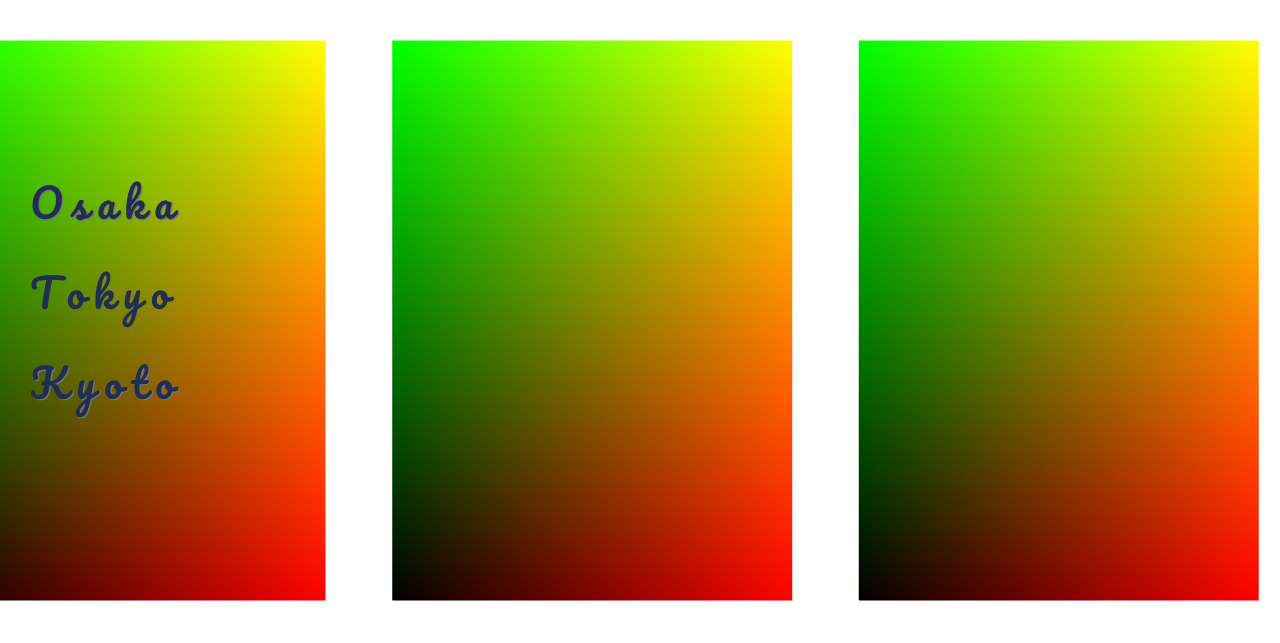
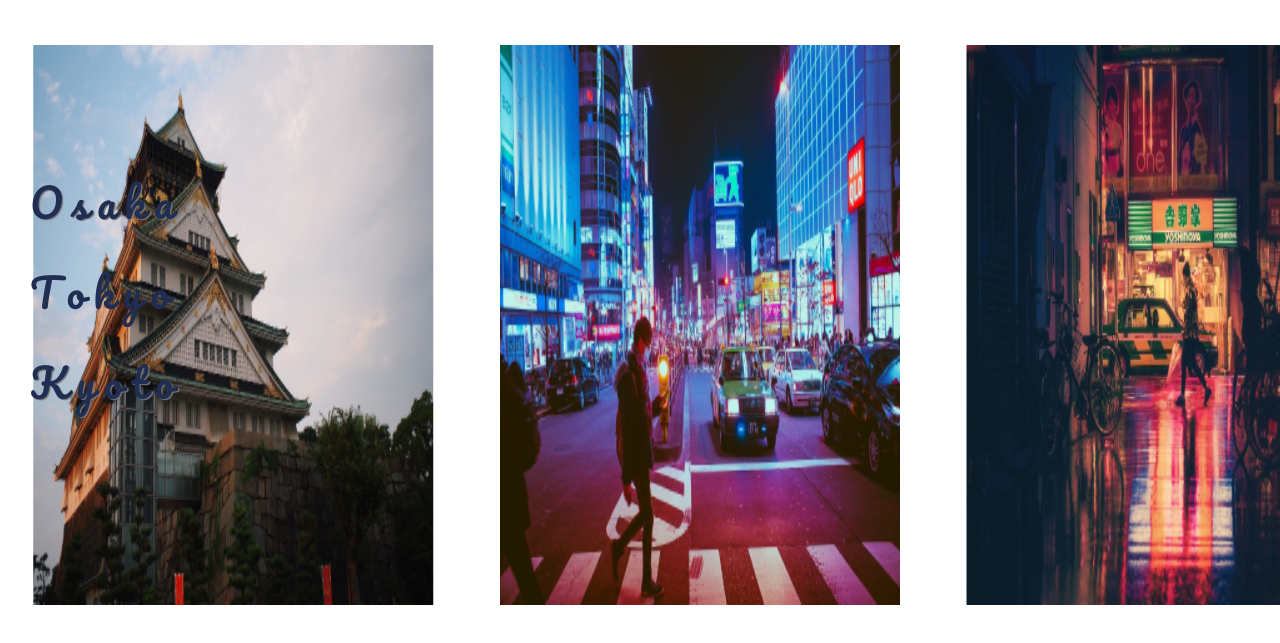
Before and after one commit to IvyWF/JapanTravel, a website built with Parcel: page osaka.html in a window 1280 px wide. Shown: the part 123-766 px from the top of the page. Built offline with nearby package versions, Linux system fonts and the light colour scheme; animation ran at ten frames a second; a web font is replaced by a local one.

Commit message:
Texture problem resolved

```diff
--- a/Scripts/osaka.js
+++ b/Scripts/osaka.js
@@ -29,12 +29,12 @@ function init() {
     document.body.style.height = `${sliderWidth - (window.innerWidth - window.innerHeight)}px`;
 }
 
-console.log(-(target - current) * 0.0002);
 
 function animate() {
     current = parseFloat(lerp(current, target, ease)).toFixed(2);
     target = window.scrollY;
-    setTransform(slider, `translateX(-${current}px)`);
+    //setTransform(slider, `translateX(-${current}px)`);
+    slider.style.transform = `translate3d(${-current}px, 0, 0)`
     //requestAnimationFrame(animate);
 }
 
@@ -127,10 +127,6 @@ class EffectCanvas {
 
 }
 
-
-// const texture = images.map(img => new THREE.TextureLoader().load(img))
-// console.log(texture);
-
 class MeshItem {
     constructor(element, scene) {
         this.element = element;
@@ -138,24 +134,26 @@ class MeshItem {
         this.offset = new THREE.Vector2(0, 0);
         this.sizes = new THREE.Vector2(0, 0);
         this.createMesh();
+
+        console.log(this.element);
     }
+
+
 
     getDimensions() {
         const { width, height, top, left } = this.element.getBoundingClientRect();
         this.sizes.set(width, height);
-        //this.offset.set(-left + window.innerWidth / 2 - width / 2, top - window.innerHeight / 2 + height / 2.5);
-
         this.container = document.querySelector('main');
         this.width = this.container.offsetWidth;
         this.height = this.container.offsetHeight;
-        this.offset.set(-left + this.width / 2 - width / 2.13, top - this.height / 2 + height / 2.97);
+        this.offset.set(left - this.width / 2 + width / 2., -top + this.height / 2 - height / 2.); // make sure the meshs is in the same position as the image and move from the right to the left
     }
 
     createMesh() {
         this.geometry = new THREE.PlaneGeometry(1, 1, 30, 30); // new THREE.PlaneGeometry(100, 100, 10, 10)
         //let material = new THREE.MeshBasicMaterial({ color: 0xffff00, side: THREE.DoubleSide });
 
-        this.imageTexture = new THREE.TextureLoader().load(this.element);
+        this.imageTexture = new THREE.TextureLoader().load(this.element.src);
         console.log(this.imageTexture);
 
         this.uniforms = {
--- a/Scripts/shaders/fragmentShader.glsl
+++ b/Scripts/shaders/fragmentShader.glsl
@@ -1,23 +1,8 @@
 uniform sampler2D uTexture;
-// uniform float uAlpha;
-// uniform vec2 uOffset;
 varying vec2 vUv;
 
-// vec2 scaleUV(vec2 uv, float scale) {
-//     float center = 0.5;
-//     return ((uv-center) * scale) + center;
-// }
+void main() {
+    vec4 imageView = texture2D(uTexture, vUv);
 
-// vec3 rgbShift(sampler2D textureimage, vec2 uv, vec2 offset) {
-//     float r = texture2D(textureimage, uv + offset).r;
-//     vec2 gb = texture2D(textureimage, uv).gb;
-//     return vec3(r, gb);
-// }
-
-void main() {
-    //vec4 imageView = texture2D(uTexture, vUv);
-
-    //gl_FragColor = imageView;
-    //gl_FragColor = vec4(uTexture, vUv);
-    gl_FragColor = vec4(vUv, 0., 1.);
+    gl_FragColor = imageView;
 }
--- a/Scripts/shaders/vertexShader.glsl
+++ b/Scripts/shaders/vertexShader.glsl
@@ -5,8 +5,8 @@ varying vec2 vUv;
 float M_PI = 3.141529;
 
 vec3 deformationCurve(vec3 position, vec2 uv, vec2 offset) {
-    position.x = position.x + (sin(uv.y * M_PI) * offset.x * 5.);
-    position.y = position.y + (sin(uv.x * M_PI) * offset.y * 5.);
+    position.x = position.x + (sin(uv.y * M_PI) * offset.x * 2.);
+    position.y = position.y + (sin(uv.x * M_PI) * offset.y * 2.);
     return position;
 }
 
--- a/sass/pages/_osaka.scss
+++ b/sass/pages/_osaka.scss
@@ -87,6 +87,7 @@ main {
     //left: 15%;
     width: 2800px;
     height: 100%;
+    will-change: transform;
 }
 
 .slider-inner {
@@ -103,7 +104,6 @@ main {
     width: 400px;
     height: 100%;
     overflow: hidden;
-    // box-shadow: rgb(38, 57, 77) 0px 20px 30px -10px;
 }
 
 img {
```
Also changed, not shown: css/style.css, 6 other files.
